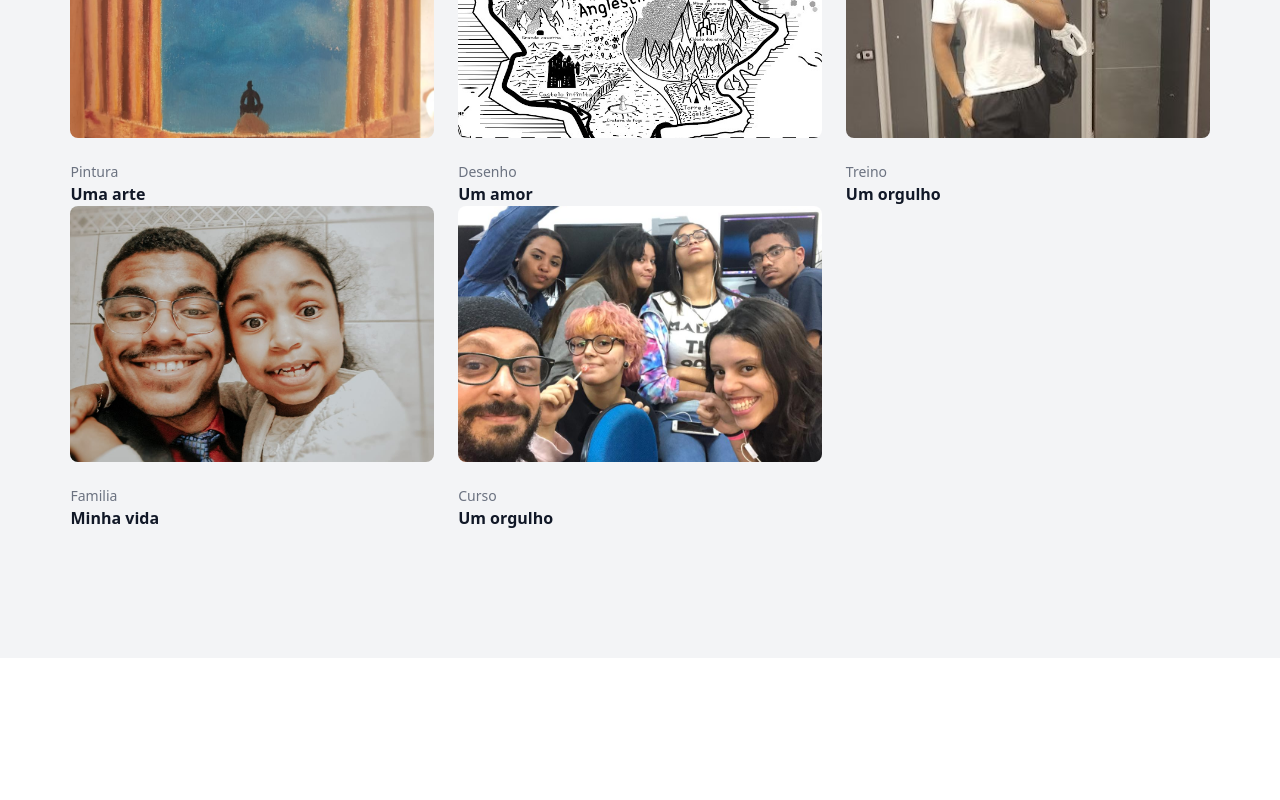
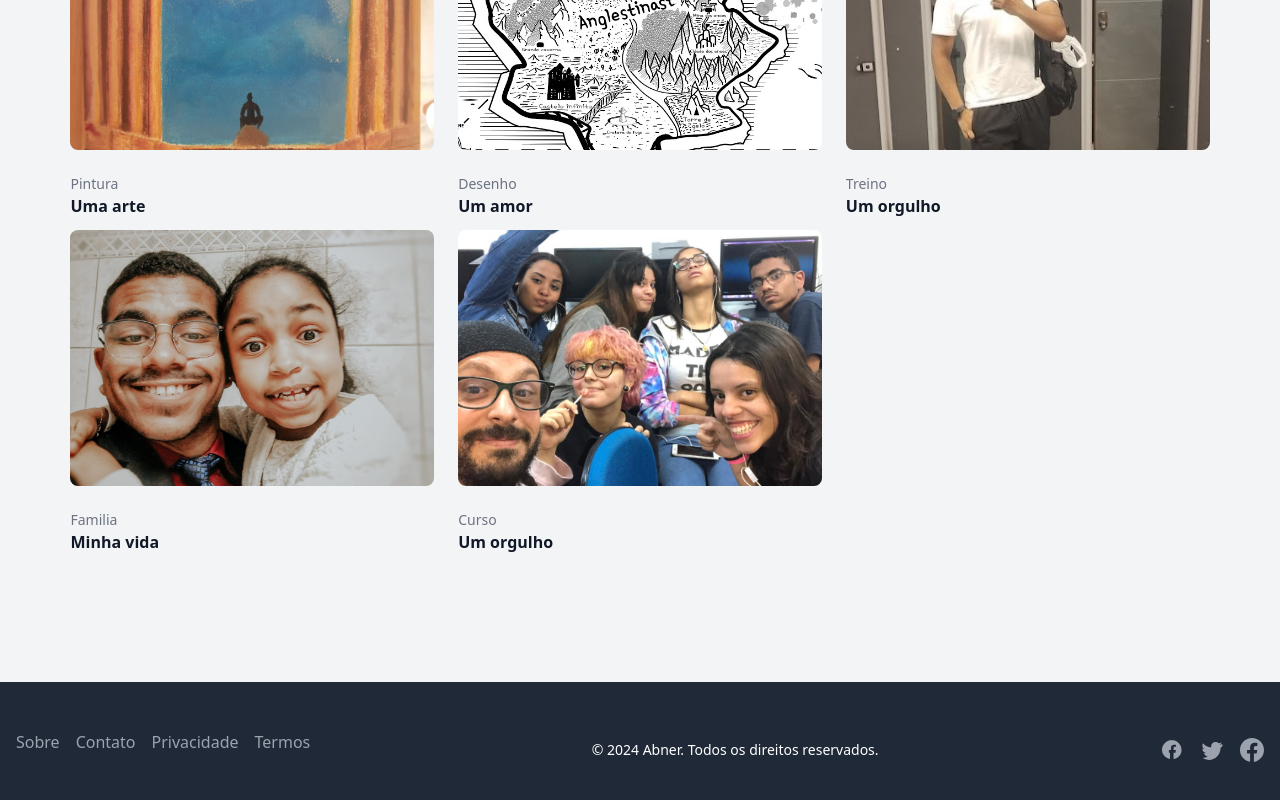
Before and after one commit to APB-Abner/CP2, a React (Vite) app: page /works in a window 1280 px wide. Shown: the part 690-1490 px from the top of the page. Before the commit the page ends 1348 px from the top, so only its background shows below. Built offline with nearby package versions, Linux system fonts and the light colour scheme.

Commit message:
Refactor file imports for consistency and add Footer component

```diff
--- a/src/App.jsx
+++ b/src/App.jsx
@@ -1,3 +1,4 @@
+import Footer from "./components/Footer"
 import Header from "./components/Header"
 import { Outlet } from "react-router-dom"
 
@@ -8,6 +9,7 @@ export default function App() {
     <>
       <Header />
       <Outlet />
+      <Footer />
     </>
   )
 }
--- a/src/components/Category.jsx
+++ b/src/components/Category.jsx
@@ -73,7 +73,7 @@ export default function Example() {
                 <div className="mx-auto max-w-2xl py-16 sm:py-24 lg:max-w-none lg:py-32">
                     <h2 className="text-2xl font-bold text-gray-900">O Abner</h2>
 
-                    <div className="mt-6 space-y-12 lg:grid lg:grid-cols-3 lg:gap-x-6 lg:space-y-0">
+                    <div className="mt-6 space-y-12 lg:grid lg:grid-cols-3 lg:gap-x-6 lg:gap-y-3 lg:space-y-0">
                         {callouts.map((callout) => (
                             <div key={callout.name} className="group relative">
                                 <Link to={`/${callout.href}`}>
--- a/src/components/ContactForm.jsx
+++ b/src/components/ContactForm.jsx
@@ -16,8 +16,6 @@ export default function ContactForm() {
                 console.log(error.text);
                 alert('Ocorreu um erro ao enviar o e-mail.');
             });
-
-        // Limpa o formulário após o envio
         e.target.reset();
     };
 
--- a/src/components/Footer.jsx
+++ b/src/components/Footer.jsx
@@ -1,6 +1,73 @@
 export default function Footer() {
     return (
         <>
+            <footer className="bg-gray-800 text-white py-6">
+                <div className="container p-3">
+                    <div className="flex flex-col items-center space-y-4 md:flex-row md:justify-between">
+                        <ul className="flex space-x-4">
+                            <li>
+                                <a href="#" className="text-gray-400 hover:text-white">
+                                    Sobre
+                                </a>
+                            </li>
+                            <li>
+                                <a href="#" className="text-gray-400 hover:text-white">
+                                    Contato
+                                </a>
+                            </li>
+                            <li>
+                                <a href="#" className="text-gray-400 hover:text-white">
+                                    Privacidade
+                                </a>
+                            </li>
+                            <li>
+                                <a href="#" className="text-gray-400 hover:text-white">
+                                    Termos
+                                </a>
+                            </li>
+                        </ul>
+                        <p className="text-sm">&copy; 2024 Abner. Todos os direitos reservados.</p>
+                        <div className="flex space-x-4">
+                            <a href="#" className="text-gray-400 hover:text-white">
+                                <svg
+                                    className="w-6 h-6"
+                                    fill="currentColor"
+                                    viewBox="0 0 24 24"
+                                    xmlns="http://www.w3.org/2000/svg"
+                                >
+                                    <path
+                                        d="M12 2.04c-5.51 0-10 4.49-10 10.02 0 4.42 3.58 8.09 8 8.87v-6.26H8.9V12h2.1V9.88c0-2.07 1.24-3.2 3.1-3.2.9 0 1.85.16 1.85.16v2h-1.04c-1.03 0-1.35.64-1.35 1.3V12h2.3l-.37 2.67h-1.93V21c4.42-.78 8-4.45 8-8.87 0-5.53-4.49-10.02-10-10.02z"
+                                    />
+                                </svg>
+                            </a>
+                            <a href="#" className="text-gray-400 hover:text-white">
+                                <svg
+                                    className="w-6 h-6"
+                                    fill="currentColor"
+                                    viewBox="0 0 24 24"
+                                    xmlns="http://www.w3.org/2000/svg"
+                                >
+                                    <path
+                                        d="M22.23 5.924c-.805.358-1.67.6-2.575.708a4.47 4.47 0 001.96-2.462 9.05 9.05 0 01-2.847 1.084A4.457 4.457 0 0015.54 4a4.46 4.46 0 00-4.452 4.452c0 .347.04.686.115 1.01A12.637 12.637 0 013 5.145a4.443 4.443 0 00-.603 2.24c0 1.547.787 2.91 1.983 3.71a4.44 4.44 0 01-2.017-.556v.057a4.457 4.457 0 003.573 4.367c-.42.112-.862.173-1.317.173-.32 0-.635-.03-.94-.088a4.46 4.46 0 004.165 3.1A8.94 8.94 0 012 19.866 12.605 12.605 0 008.86 22c7.548 0 11.675-6.253 11.675-11.675 0-.18-.004-.357-.012-.533a8.34 8.34 0 002.044-2.13l-.004-.004z"
+                                    />
+                                </svg>
+                            </a>
+                            <a href="#" className="text-gray-400 hover:text-white">
+                                <svg
+                                    className="w-6 h-6"
+                                    fill="currentColor"
+                                    viewBox="0 0 24 24"
+                                    xmlns="http://www.w3.org/2000/svg"
+                                >
+                                    <path
+                                        d="M12 0C5.373 0 0 5.373 0 12c0 5.991 4.388 10.954 10.124 11.854v-8.385H7.078v-3.47h3.046v-2.642c0-3.02 1.796-4.675 4.548-4.675 1.319 0 2.692.237 2.692.237v2.966h-1.517c-1.494 0-1.952.928-1.952 1.878v2.237h3.318l-.53 3.47h-2.788V24C19.612 22.954 24 18.009 24 12 24 5.373 18.627 0 12 0z"
+                                    />
+                                </svg>
+                            </a>
+                        </div>
+                    </div>
+                </div>
+            </footer>
         </>
      );
 }
```
